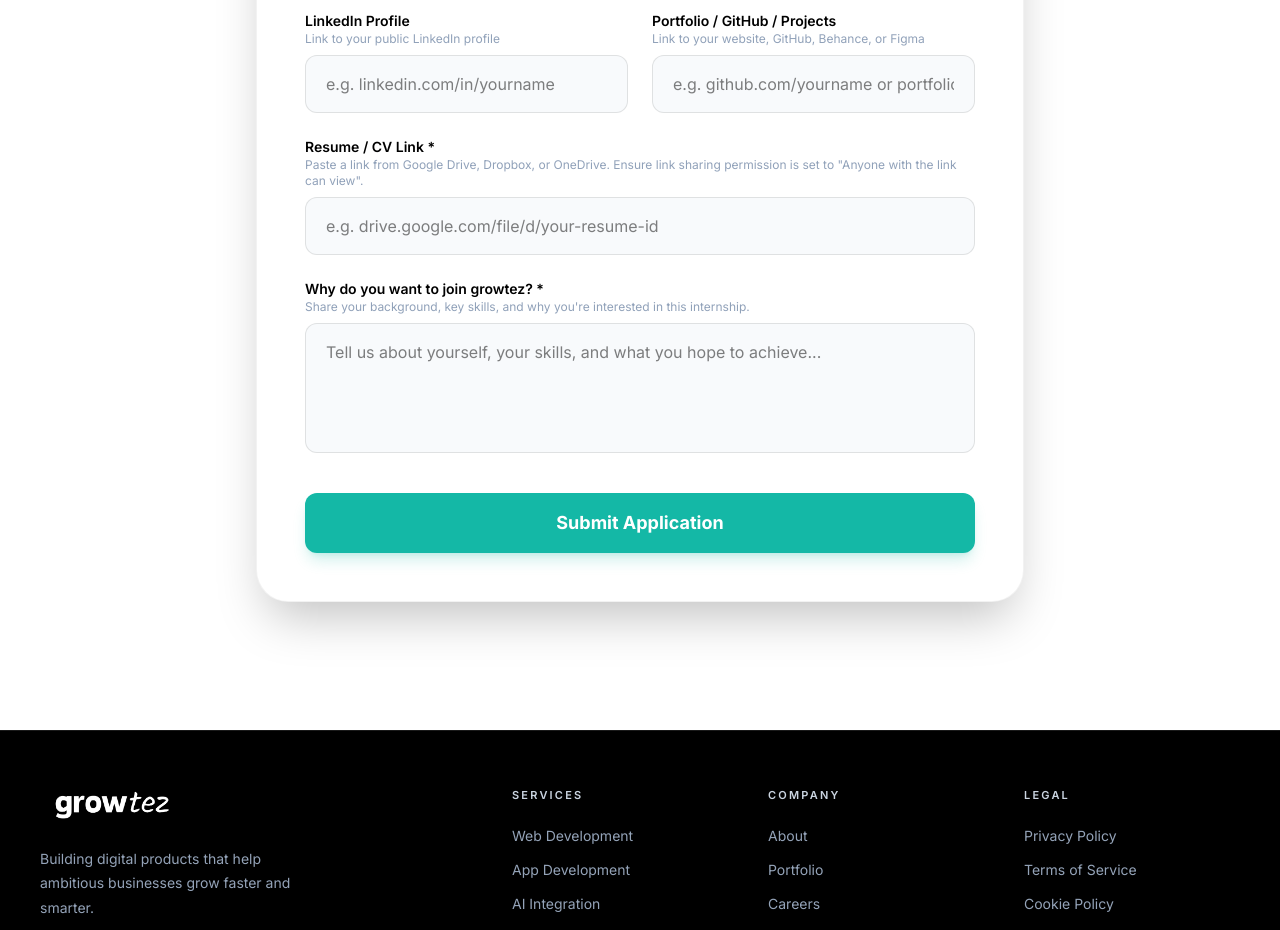
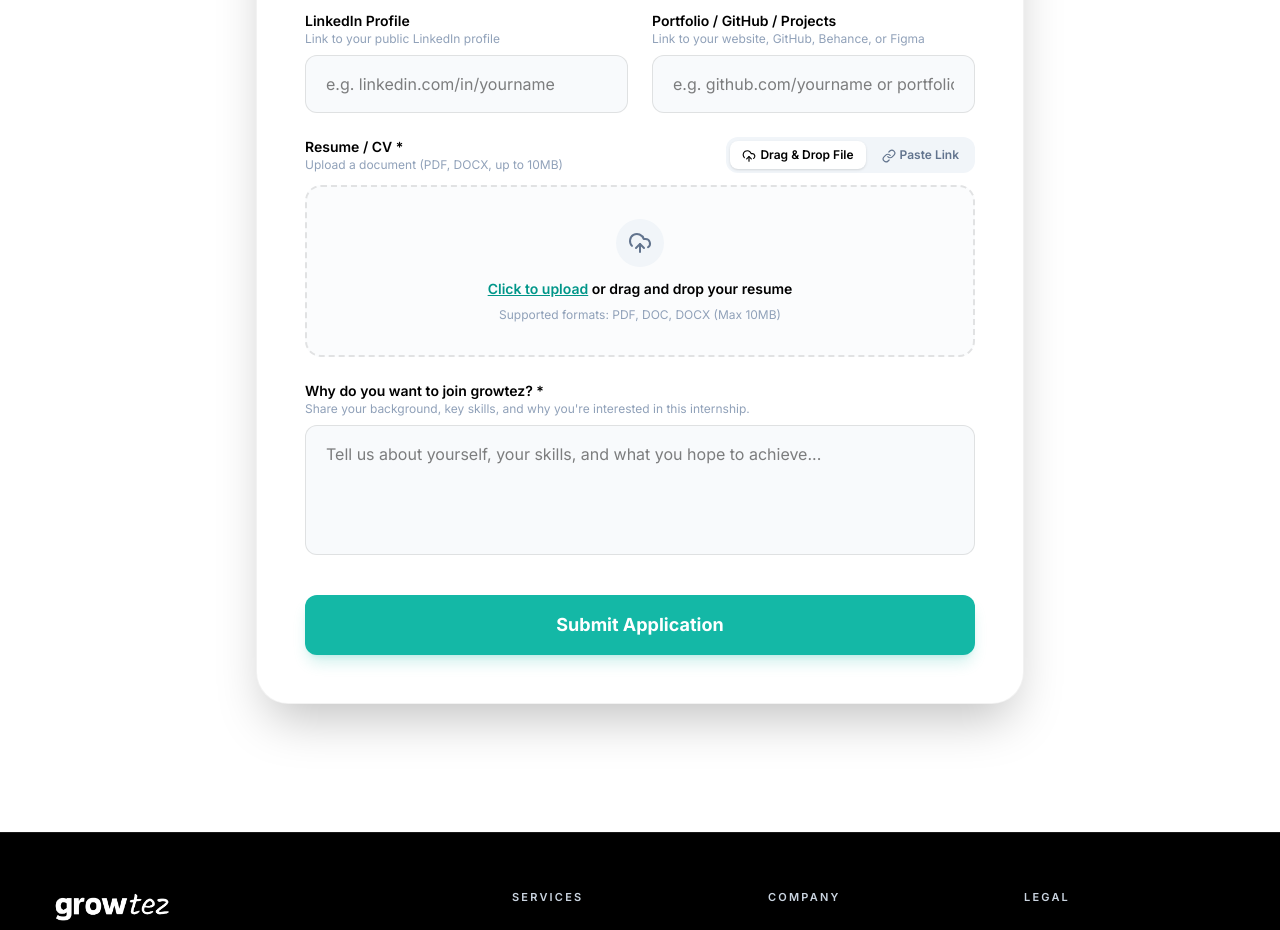
Before and after one commit to growteznow/growtez-landing, a Next.js app: page /careers in a window 1280 px wide. Shown: the part 2160-3090 px from the top of the page. Built offline with nearby package versions, Linux system fonts and the light colour scheme; no server answers.

Commit message:
file-upload

```diff
--- a/app/careers/page.tsx
+++ b/app/careers/page.tsx
@@ -1,14 +1,19 @@
 "use client";
 
-import { useState } from "react";
+import { useState, useRef } from "react";
 import { FONT_DISPLAY, FONT_BODY, PAGE_BG, SECTION_BG, SLATE_500, TEAL_500 } from "@/lib/constants";
 import { Pill } from "@/components/UI";
 import RevealText from "@/components/RevealText";
-import { Briefcase, GraduationCap, MapPin, Award, Rocket, Users, Check, AlertCircle, Loader2, ChevronDown } from "lucide-react";
+import {
+  Briefcase, GraduationCap, MapPin, Award, Rocket, Users,
+  Check, AlertCircle, Loader2, ChevronDown, UploadCloud,
+  FileText, X, Paperclip, Link as LinkIcon
+} from "lucide-react";
 import Link from "next/link";
 import MagneticButton from "@/components/MagneticButton";
 import { collection, addDoc, serverTimestamp } from "firebase/firestore";
-import { db } from "@/lib/firebase";
+import { ref, uploadBytesResumable, getDownloadURL } from "firebase/storage";
+import { db, storage } from "@/lib/firebase";
 
 export default function CareersPage() {
   const [formData, setFormData] = useState({
@@ -21,15 +26,57 @@ export default function CareersPage() {
     resume: "",
     whyJoin: "",
   });
+
+  const [resumeMode, setResumeMode] = useState<"file" | "link">("file");
+  const [resumeFile, setResumeFile] = useState<File | null>(null);
+  const [isDragging, setIsDragging] = useState(false);
+  const [uploadProgress, setUploadProgress] = useState<number | null>(null);
+
   const [submitted, setSubmitted] = useState(false);
   const [isSubmitting, setIsSubmitting] = useState(false);
   const [error, setError] = useState<string | null>(null);
+
+  const fileInputRef = useRef<HTMLInputElement>(null);
 
   const handleChange = (
     e: React.ChangeEvent<HTMLInputElement | HTMLSelectElement | HTMLTextAreaElement>
   ) => {
     setFormData((prev) => ({ ...prev, [e.target.name]: e.target.value }));
     if (error) setError(null);
+  };
+
+  const handleFileChange = (file: File | null) => {
+    if (!file) return;
+    const allowedTypes = ["application/pdf", "application/msword", "application/vnd.openxmlformats-officedocument.wordprocessingml.document"];
+    if (!allowedTypes.includes(file.type) && !file.name.match(/\.(pdf|doc|docx)$/i)) {
+      setError("Please select a PDF or DOC/DOCX document.");
+      return;
+    }
+    if (file.size > 10 * 1024 * 1024) {
+      setError("File size must be under 10MB.");
+      return;
+    }
+
+    setError(null);
+    setResumeFile(file);
+  };
+
+  const handleDragOver = (e: React.DragEvent) => {
+    e.preventDefault();
+    setIsDragging(true);
+  };
+
+  const handleDragLeave = (e: React.DragEvent) => {
+    e.preventDefault();
+    setIsDragging(false);
+  };
+
+  const handleDrop = (e: React.DragEvent) => {
+    e.preventDefault();
+    setIsDragging(false);
+    if (e.dataTransfer.files && e.dataTransfer.files[0]) {
+      handleFileChange(e.dataTransfer.files[0]);
+    }
   };
 
   const handleSubmit = async (e: React.FormEvent) => {
@@ -39,10 +86,19 @@ export default function CareersPage() {
       !formData.email.trim() ||
       !formData.phone.trim() ||
       !formData.position ||
-      !formData.resume.trim() ||
       !formData.whyJoin.trim()
     ) {
       setError("Please fill in all required fields.");
+      return;
+    }
+
+    if (resumeMode === "file" && !resumeFile) {
+      setError("Please upload your resume file or provide a resume link.");
+      return;
+    }
+
+    if (resumeMode === "link" && !formData.resume.trim()) {
+      setError("Please enter a link to your resume.");
       return;
     }
 
@@ -50,6 +106,29 @@ export default function CareersPage() {
     setIsSubmitting(true);
 
     try {
+      let finalResumeUrl = formData.resume.trim();
+
+      if (resumeMode === "file" && resumeFile) {
+        setUploadProgress(0);
+        const storageRef = ref(storage, `resumes/${Date.now()}_${resumeFile.name.replace(/[^a-zA-Z0-9._-]/g, "_")}`);
+        const uploadTask = uploadBytesResumable(storageRef, resumeFile);
+
+        finalResumeUrl = await new Promise<string>((resolve, reject) => {
+          uploadTask.on(
+            "state_changed",
+            (snapshot) => {
+              const progress = Math.round((snapshot.bytesTransferred / snapshot.totalBytes) * 100);
+              setUploadProgress(progress);
+            },
+            (err) => reject(err),
+            async () => {
+              const downloadURL = await getDownloadURL(uploadTask.snapshot.ref);
+              resolve(downloadURL);
+            }
+          );
+        });
+      }
+
       await addDoc(collection(db, "internships"), {
         fullName: formData.fullName.trim(),
         email: formData.email.trim(),
@@ -57,13 +136,15 @@ export default function CareersPage() {
         position: formData.position,
         linkedin: formData.linkedin.trim() || null,
         portfolio: formData.portfolio.trim() || null,
-        resume: formData.resume.trim(),
+        resume: finalResumeUrl,
         whyJoin: formData.whyJoin.trim(),
         createdAt: serverTimestamp(),
       });
 
       setIsSubmitting(false);
+      setUploadProgress(null);
       setSubmitted(true);
+      setResumeFile(null);
       setFormData({
         fullName: "",
         email: "",
@@ -78,7 +159,8 @@ export default function CareersPage() {
     } catch (err: any) {
       console.error("Error submitting internship application to Firebase:", err);
       setIsSubmitting(false);
-      setError("Failed to submit application. Please try again.");
+      setUploadProgress(null);
+      setError("Failed to submit application. Please check your file size and try again.");
     }
   };
 
@@ -253,8 +335,7 @@ export default function CareersPage() {
                       value={formData.position}
                       onChange={handleChange}
                       required
-                      className={`w-full px-5 py-4 pr-12 rounded-xl bg-slate-50 border border-black/10 focus:border-teal-500 focus:outline-none transition-colors appearance-none cursor-pointer ${
-                        formData.position ? "text-black" : "text-slate-400"
+                      className={`w-full px-5 py-4 pr-12 rounded-xl bg-slate-50 border border-black/10 focus:border-teal-500 focus:outline-none transition-colors appearance-none cursor-pointer ${formData.position ? "text-black" : "text-slate-400"
                         }`}
                     >
                       <option value="" disabled className="text-slate-400">Select a position</option>
@@ -299,22 +380,113 @@ export default function CareersPage() {
                 </div>
               </div>
 
-              <div className="flex flex-col gap-2">
+              <div className="flex flex-col gap-3">
+                <div className="flex flex-col sm:flex-row sm:items-center justify-between gap-2">
                   <div className="flex flex-col">
-                  <label className="text-sm font-semibold text-black">Resume / CV Link *</label>
+                    <label className="text-sm font-semibold text-black">Resume / CV *</label>
                     <span className="text-xs text-slate-400">
-                    Paste a link from Google Drive, Dropbox, or OneDrive. Ensure link sharing permission is set to "Anyone with the link can view".
+                      {resumeMode === "file" ? "Upload a document (PDF, DOCX, up to 10MB)" : "Paste a shareable link to your resume"}
                     </span>
                   </div>
+                  <div className="flex bg-slate-100 p-1 rounded-xl gap-1 text-xs font-semibold self-start sm:self-auto">
+                    <button
+                      type="button"
+                      onClick={() => setResumeMode("file")}
+                      className={`px-3 py-1.5 rounded-lg transition-all ${resumeMode === "file" ? "bg-white text-black shadow-sm" : "text-slate-500 hover:text-black"
+                        }`}
+                    >
+                      <UploadCloud size={14} className="inline mr-1" />
+                      Drag & Drop File
+                    </button>
+                    <button
+                      type="button"
+                      onClick={() => setResumeMode("link")}
+                      className={`px-3 py-1.5 rounded-lg transition-all ${resumeMode === "link" ? "bg-white text-black shadow-sm" : "text-slate-500 hover:text-black"
+                        }`}
+                    >
+                      <LinkIcon size={14} className="inline mr-1" />
+                      Paste Link
+                    </button>
+                  </div>
+                </div>
+
+                {resumeMode === "file" ? (
+                  <div>
+                    <input
+                      ref={fileInputRef}
+                      type="file"
+                      accept=".pdf,.doc,.docx"
+                      onChange={(e) => handleFileChange(e.target.files ? e.target.files[0] : null)}
+                      className="hidden"
+                    />
+
+                    {resumeFile ? (
+                      <div className="p-4 rounded-xl bg-slate-50 border border-black/10 flex items-center justify-between">
+                        <div className="flex items-center gap-3 overflow-hidden">
+                          <div className="w-10 h-10 rounded-lg bg-teal-50 text-teal-600 flex items-center justify-center shrink-0">
+                            <FileText size={20} />
+                          </div>
+                          <div className="flex flex-col truncate">
+                            <span className="text-sm font-semibold text-black truncate">{resumeFile.name}</span>
+                            <span className="text-xs text-slate-400">{(resumeFile.size / (1024 * 1024)).toFixed(2)} MB</span>
+                          </div>
+                        </div>
+                        <button
+                          type="button"
+                          onClick={() => setResumeFile(null)}
+                          className="w-8 h-8 rounded-full hover:bg-slate-200 text-slate-500 flex items-center justify-center transition-colors shrink-0"
+                          title="Remove file"
+                        >
+                          <X size={16} />
+                        </button>
+                      </div>
+                    ) : (
+                      <div
+                        onDragOver={handleDragOver}
+                        onDragLeave={handleDragLeave}
+                        onDrop={handleDrop}
+                        onClick={() => fileInputRef.current?.click()}
+                        className={`border-2 border-dashed rounded-2xl p-8 text-center cursor-pointer transition-all duration-200 flex flex-col items-center justify-center gap-2 ${isDragging
+                          ? "border-teal-500 bg-teal-50/50 scale-[0.99]"
+                          : "border-black/10 bg-slate-50/50 hover:border-teal-500/50 hover:bg-slate-50"
+                          }`}
+                      >
+                        <div className="w-12 h-12 rounded-full bg-slate-100 flex items-center justify-center text-slate-500 mb-1">
+                          <UploadCloud size={24} className={isDragging ? "text-teal-500 animate-bounce" : ""} />
+                        </div>
+                        <p className="text-sm font-semibold text-black">
+                          <span className="text-teal-600 underline">Click to upload</span> or drag and drop your resume
+                        </p>
+                        <p className="text-xs text-slate-400">Supported formats: PDF, DOC, DOCX (Max 10MB)</p>
+                      </div>
+                    )}
+
+                    {uploadProgress !== null && (
+                      <div className="mt-3">
+                        <div className="flex items-center justify-between text-xs font-semibold text-slate-600 mb-1">
+                          <span>Uploading resume...</span>
+                          <span>{uploadProgress}%</span>
+                        </div>
+                        <div className="w-full bg-slate-200 h-2 rounded-full overflow-hidden">
+                          <div
+                            className="bg-teal-500 h-full transition-all duration-300 rounded-full"
+                            style={{ width: `${uploadProgress}%` }}
+                          />
+                        </div>
+                      </div>
+                    )}
+                  </div>
+                ) : (
                   <input
                     type="text"
                     name="resume"
                     value={formData.resume}
                     onChange={handleChange}
-                  required
+                    required={resumeMode === "link"}
                     className="w-full px-5 py-4 rounded-xl bg-slate-50 border border-black/10 focus:border-teal-500 focus:outline-none transition-colors"
                     placeholder="e.g. drive.google.com/file/d/your-resume-id"
                   />
+                )}
               </div>
 
               <div className="flex flex-col gap-2">
@@ -337,8 +509,7 @@ export default function CareersPage() {
                 <button
                   type="submit"
                   disabled={isSubmitting || submitted}
-                  className={`mt-4 w-full py-4 text-white rounded-xl font-bold text-lg transition-all duration-300 shadow-lg flex items-center justify-center gap-2 cursor-pointer disabled:opacity-90 ${
-                    submitted
+                  className={`mt-4 w-full py-4 text-white rounded-xl font-bold text-lg transition-all duration-300 shadow-lg flex items-center justify-center gap-2 cursor-pointer disabled:opacity-90 ${submitted
                     ? "bg-emerald-600 shadow-emerald-600/20"
                     : "bg-teal-500 hover:bg-teal-600 shadow-teal-500/20"
                     }`}
--- a/lib/firebase.ts
+++ b/lib/firebase.ts
@@ -1,5 +1,6 @@
 import { initializeApp, getApps, getApp } from "firebase/app";
 import { getFirestore } from "firebase/firestore";
+import { getStorage } from "firebase/storage";
 
 const firebaseConfig = {
   apiKey: process.env.NEXT_PUBLIC_FIREBASE_API_KEY,
@@ -14,3 +15,4 @@ const firebaseConfig = {
 // Prevent re-initialisation on Next.js hot reloads
 const app = getApps().length ? getApp() : initializeApp(firebaseConfig);
 export const db = getFirestore(app);
+export const storage = getStorage(app);
```
Lines whose indentation alone changed are shown as unchanged.
